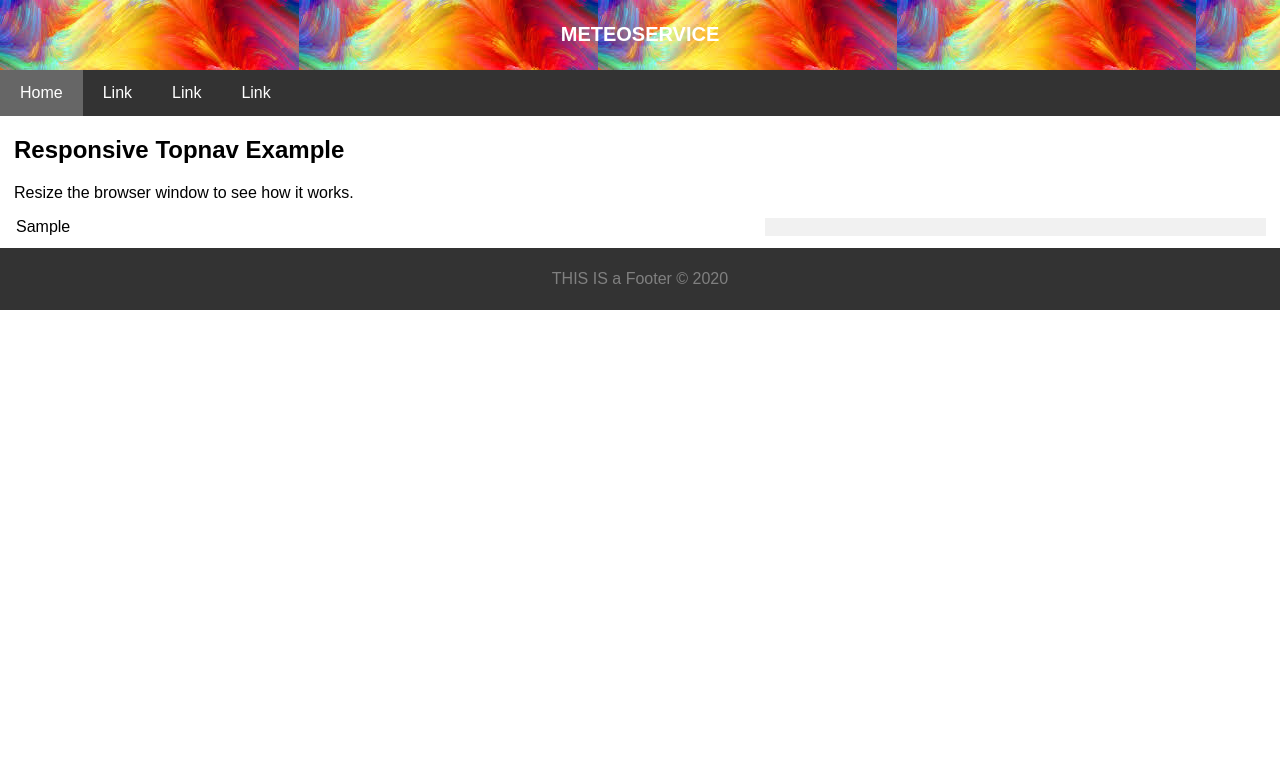
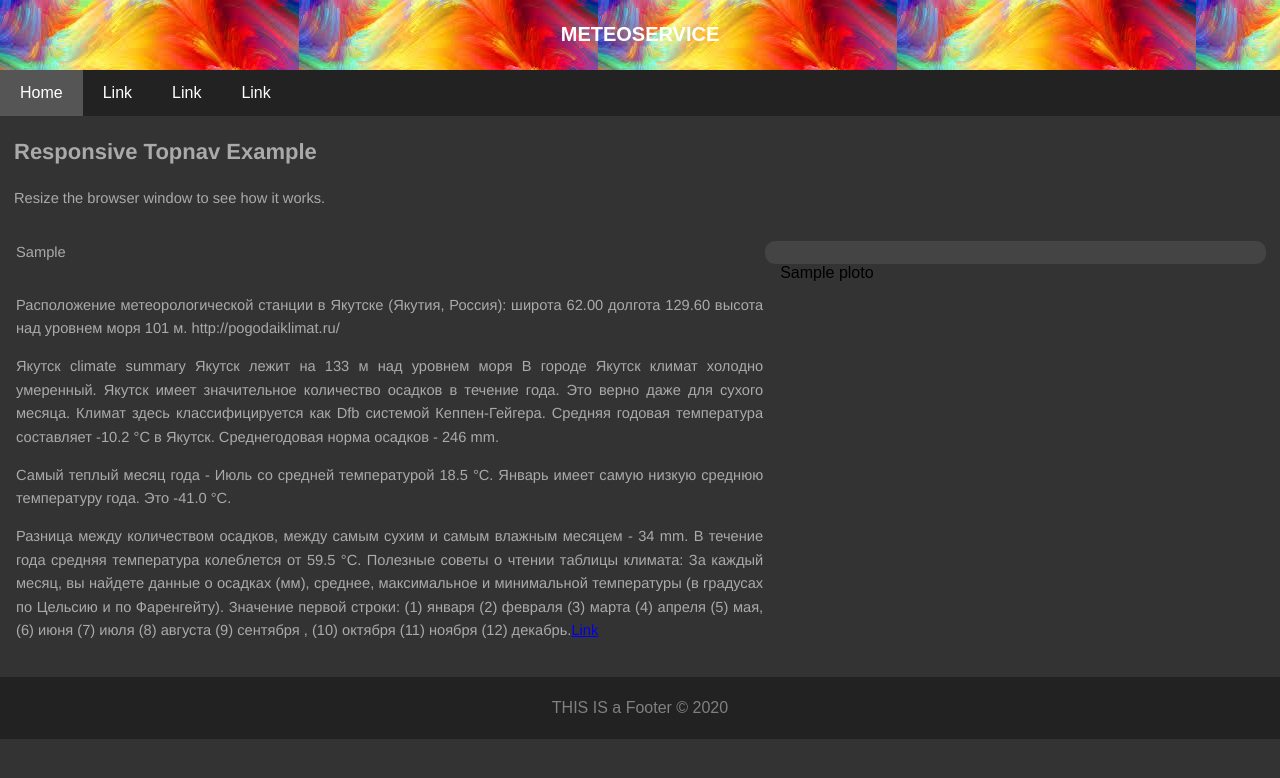
Before and after one commit to berthakim/meteoservice, a Django app: template weather/templates/weather/weather.html in a window 1280 px wide. Shown: the top 778 px of the page. Run offline with Django 3.2, Linux system fonts and the light colour scheme; tables that the repository leaves empty hold one stand-in row (values such as "Sample post"); the template is opened without the code that fills it: values that come from a table or form of the project are taken from there, most other values are stand-ins (such as "Sample title", 1, 10 or a date in 2020); some libraries are stand-ins or nearby versions.

Commit message:
Redesign of the main page

```diff
--- a/weather/static/weather/style.css
+++ b/weather/static/weather/style.css
@@ -7,6 +7,7 @@
 body {
   font-family: Arial, Helvetica, sans-serif;
   margin: 0;
+  background-color: #333333;
 }
 
 /* Header/logo Title */
@@ -16,6 +17,7 @@ body {
   background: #222222;
   background-image: url('img.jpeg');
   color: white;
+  z-index: 2;
 }
 
 /* Increase the font size of the heading */
@@ -23,13 +25,18 @@ body {
   font-size: 20px;
 }
 
-/* Sticky navbar - toggles between relative and fixed, depending on the scroll position. It is positioned relative until a given offset position is met in the viewport - then it "sticks" in place (like position:fixed). The sticky value is not supported in IE or Edge 15 and earlier versions. However, for these versions the navbar will inherit default position */
+/* Sticky navbar - toggles between relative and fixed, depending on the scroll position.
+It is positioned relative until a given offset position is met in the viewport -
+then it "sticks" in place (like position:fixed). The sticky value is not supported in IE
+or Edge 15 and earlier versions. However, for these versions the navbar will inherit
+default position */
 .navbar {
   overflow: hidden;
-  background-color: #333;
+  background-color: #222;
   position: sticky;
   position: -webkit-sticky;
   top: 0;
+  z-index: 2;
 }
 
 /* Style the navigation bar links */
@@ -51,13 +58,14 @@ body {
 
 /* Active/current link */
 .navbar a.active {
-  background-color: #666;
+  background-color: #555;
   color: white;
 }
 
 /*++ from responsibe navbar*/
 .navbar .icon {
   display: none;
+  z-index: 2;
 }
 
 @media screen and (max-width: 600px) {
@@ -116,20 +124,12 @@ body {
 
 /* Footer */
 .footer {
-  margin-top:12px;
+  margin-top:20px;
   padding: 6px;
   text-align: center;
   color: grey;
-  background: #333333;
+  background: #222222;
 }
-/*------------------------*/
-/*footer*/
-/*.footer {
-   position: fixed;
-   left: 0;
-   bottom: 0;
-   width: 100%;
-}*/
 /*------------------------*/
 /*weather html*/
 * {
@@ -152,15 +152,15 @@ body {
 }
 
 .col_left {
-  background-color: ;
+  /*background-color: ;*/
   border-radius: 20px;
 
   width: 60%;
 }
 .col_right {
-  background-color: #F1F1F1;
+  /*background-color: #F1F1F1;*/
   padding-left: 15px;
-  /*border-radius: 25px;*/
+  border-radius: 10px;
 
   width: 40%;
   }
@@ -171,3 +171,12 @@ body {
     width: 100%;
   }
 }
+
+.text {
+  margin-top:15px;
+  text-align: justify;
+  color: #aaaaaa;
+  font-family: Helvetica, Times New Roman, Arial, serif;
+  font-size: 11pt;
+  line-height: 1.6;
+}
--- a/weather/templates/weather/base.html
+++ b/weather/templates/weather/base.html
@@ -43,8 +43,6 @@
 </div>
 <!-- dynamique content from templates -->
 <div style="padding-left:14px;padding-right:14px;">
-  <h2>Responsive Topnav Example</h2>
-  <p>Resize the browser window to see how it works.</p>
   {% block content %}{% endblock content %}
 </div>
 
--- a/weather/templates/weather/weather.html
+++ b/weather/templates/weather/weather.html
@@ -5,12 +5,15 @@
 <title>Map folium</title>
   <!-- <h2>Responsive Two Column Layout</h2>
   <p>Resize the browser window to see the responsive effect (the columns will stack on top of each other instead of floating next to each other, when the screen is less than 600px wide).</p> -->
-
+<div class="text">
+  <h2>Responsive Topnav Example</h2>
+  <p>Resize the browser window to see how it works.</p>
+</div>
 <div class="row">
-    <div class="column col_left">
+  <div class="column col_left text">
     {{ my_map|safe }}
   </div>
-    <div class="column col_right">
+  <div class="column col_right text" style="background-color: #444444;">  <!-- #dddddd -->
       {% for i in lights %}
         {% if i.month_int ==  today_month and i.day_int == today_day %}
           <p><b>{{ i.month_str }} {{ i.day_int }}</b></p>
@@ -25,4 +28,21 @@
   </div>
 </div>
 
+<div class="row">
+  <div class="column col_left text">
+    <p>Расположение метеорологической станции в Якутске (Якутия, Россия):
+    широта 62.00 долгота 129.60 высота над уровнем моря 101 м. http://pogodaiklimat.ru/</p>
+
+    <p>Якутск climate summary
+    Якутск лежит на 133 м над уровнем моря В городе Якутск климат холодно умеренный. Якутск имеет значительное количество осадков в течение года. Это верно даже для сухого месяца. Климат здесь классифицируется как Dfb системой Кеппен-Гейгера. Средняя годовая температура составляет -10.2 °C в Якутск. Среднегодовая норма осадков - 246 mm.</p>
+
+    <p>Самый теплый месяц года - Июль со средней температурой 18.5 °C. Январь имеет самую низкую среднюю температуру года. Это -41.0 °C.</p>
+
+    <p>Разница между количеством осадков, между самым сухим и самым влажным месяцем - 34 mm. В течение года средняя температура колеблется от 59.5 °C. Полезные советы о чтении таблицы климата: За каждый месяц, вы найдете данные о осадках (мм), среднее, максимальное и минимальной температуры (в градусах по Цельсию и по Фаренгейту). Значение первой строки: (1) января (2) февраля (3) марта (4) апреля (5) мая, (6) июня (7) июля (8) августа (9) сентября , (10) октября (11) ноября (12) декабрь.<a href="https://ru.climate-data.org/%D0%B0%D0%B7%D0%B8%D1%8F/%D1%80%D0%BE%D1%81%D1%81%D0%B8%D0%B8%D1%81%D0%BA%D0%B0%D1%8F-%D1%84%D0%B5%D0%B4%D0%B5%D1%80%D0%B0%D1%86%D0%B8%D1%8F/%D1%80%D0%B5%D1%81%D0%BF%D1%83%D0%B1%D0%BB%D0%B8%D0%BA%D0%B0-%D1%81%D0%B0%D1%85%D0%B0-%D1%8F%D0%BA%D1%83%D1%82%D0%B8%D1%8F/%D1%8F%D0%BA%D1%83%D1%82%D1%81%D0%BA-1806/#climate-table"link>Link</a></p>
+  </div>
+  <div class="column col_right">
+    {{ ploto }}
+  </div>
+</div>
+
 {% endblock content %}
```
Also changed, not shown: weather/plot.py (added, +11 -0 lines), weather/views.py (+18 -9 lines). Lines whose indentation alone changed are shown as unchanged.
